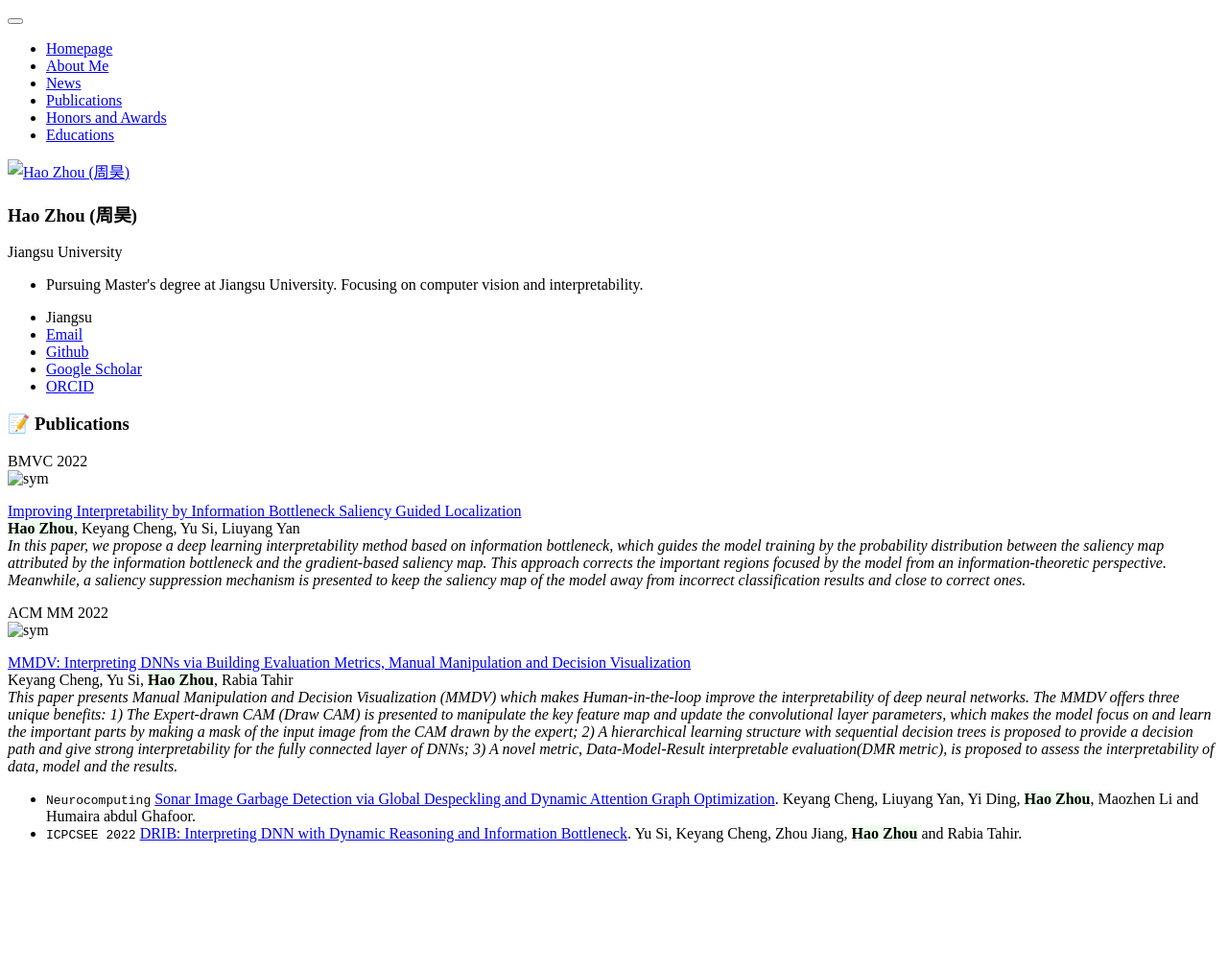
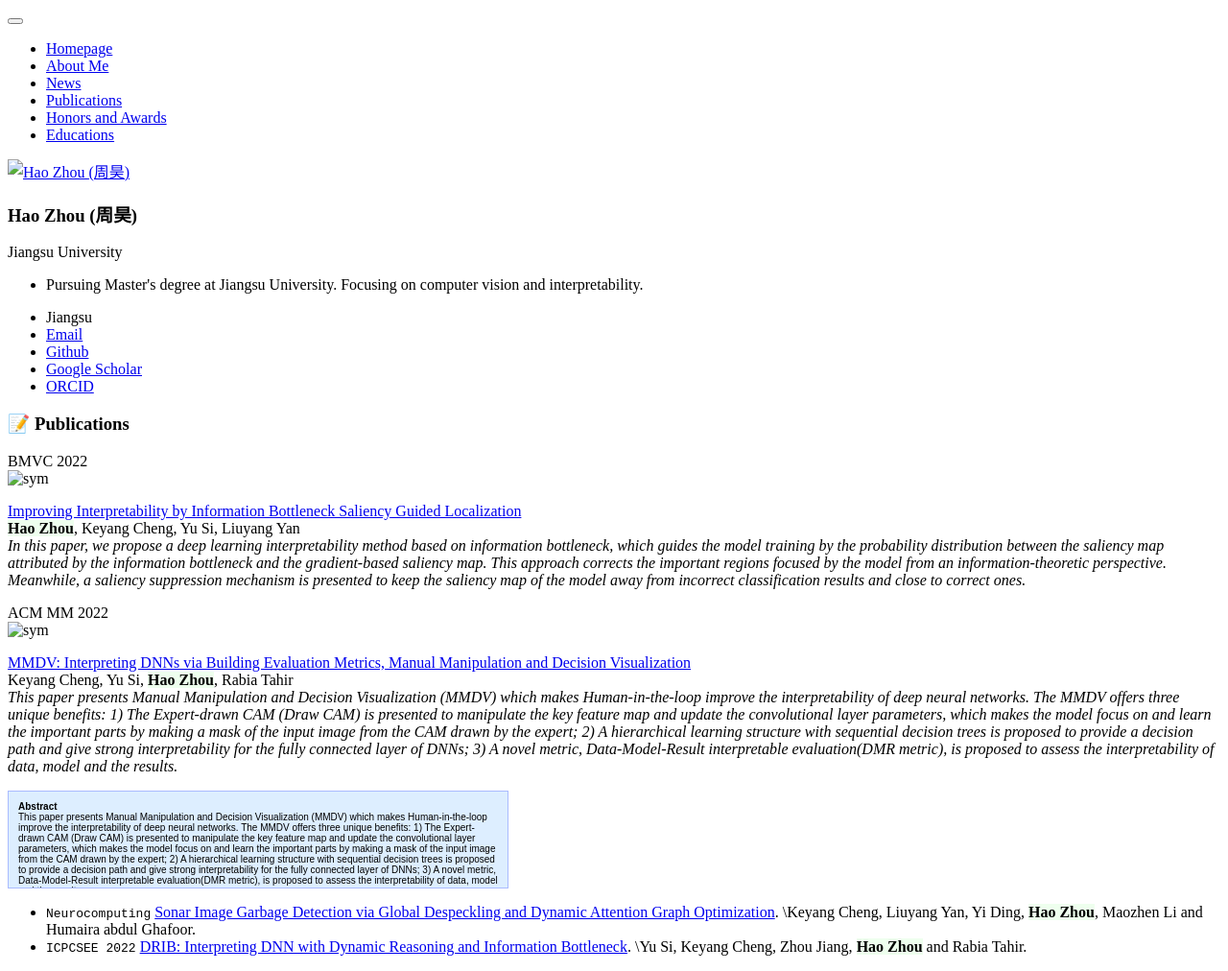
Before and after one commit to iamzhouh/iamzhouh.github.io, a Jekyll site: the page built from _pages/includes/pub.md, in a window 1280 px wide. Shown: the whole page at 96% size. Built offline with Jekyll 4.4.1, drawn with Linux system fonts in a browser that asks for light colours; our own code applies the rules of GitHub Pages for plain Markdown files; before the commit the page ends 900 px from its top, so only the background shows below that.

Commit message:
Update pub.md

```diff
--- a/_pages/includes/pub.md
+++ b/_pages/includes/pub.md
@@ -15,8 +15,13 @@
 [MMDV: Interpreting DNNs via Building Evaluation Metrics, Manual Manipulation and Decision Visualization](https://dl.acm.org/doi/abs/10.1145/3503161.3548260)\\
 Keyang Cheng, Yu Si, **<font style="background: #eeffee">Hao Zhou</font>**, Rabia Tahir\\
 *This paper presents Manual Manipulation and Decision Visualization (MMDV) which makes Human-in-the-loop improve the interpretability of deep neural networks. The MMDV offers three unique benefits: 1) The Expert-drawn CAM (Draw CAM) is presented to manipulate the key feature map and update the convolutional layer parameters, which makes the model focus on and learn the important parts by making a mask of the input image from the CAM drawn by the expert; 2) A hierarchical learning structure with sequential decision trees is proposed to provide a decision path and give strong interpretability for the fully connected layer of DNNs; 3) A novel metric, Data-Model-Result interpretable evaluation(DMR metric), is proposed to assess the interpretability of data, model and the results.*
+
+<div style="height:80px;width:500px;overflow:auto;background-color:#def;scrollbar-base-color:gold;font-family:sans-serif;font-size:10px;padding:10px;overflow:auto;border:1px solid #abf;"><strong>Abstract</strong><br>
+This paper presents Manual Manipulation and Decision Visualization (MMDV) which makes Human-in-the-loop improve the interpretability of deep neural networks. The MMDV offers three unique benefits: 1) The Expert-drawn CAM (Draw CAM) is presented to manipulate the key feature map and update the convolutional layer parameters, which makes the model focus on and learn the important parts by making a mask of the input image from the CAM drawn by the expert; 2) A hierarchical learning structure with sequential decision trees is proposed to provide a decision path and give strong interpretability for the fully connected layer of DNNs; 3) A novel metric, Data-Model-Result interpretable evaluation(DMR metric), is proposed to assess the interpretability of data, model and the results.
+</div>
+
 </div>
 </div>
 
-- ``Neurocomputing`` [Sonar Image Garbage Detection via Global Despeckling and Dynamic Attention Graph Optimization](https://www.sciencedirect.com/science/article/pii/S0925231223001133). Keyang Cheng, Liuyang Yan, Yi Ding, **<font style="background: #eeffee">Hao Zhou</font>**, Maozhen Li and Humaira abdul Ghafoor.
-- ``ICPCSEE 2022`` [DRIB: Interpreting DNN with Dynamic Reasoning and Information Bottleneck](https://link.springer.com/chapter/10.1007/978-981-19-5194-7_14). Yu Si, Keyang Cheng, Zhou Jiang, **<font style="background: #eeffee">Hao Zhou</font>** and Rabia Tahir.
+- ``Neurocomputing`` [Sonar Image Garbage Detection via Global Despeckling and Dynamic Attention Graph Optimization](https://www.sciencedirect.com/science/article/pii/S0925231223001133). \\Keyang Cheng, Liuyang Yan, Yi Ding, **<font style="background: #eeffee">Hao Zhou</font>**, Maozhen Li and Humaira abdul Ghafoor.
+- ``ICPCSEE 2022`` [DRIB: Interpreting DNN with Dynamic Reasoning and Information Bottleneck](https://link.springer.com/chapter/10.1007/978-981-19-5194-7_14). \\Yu Si, Keyang Cheng, Zhou Jiang, **<font style="background: #eeffee">Hao Zhou</font>** and Rabia Tahir.
```
